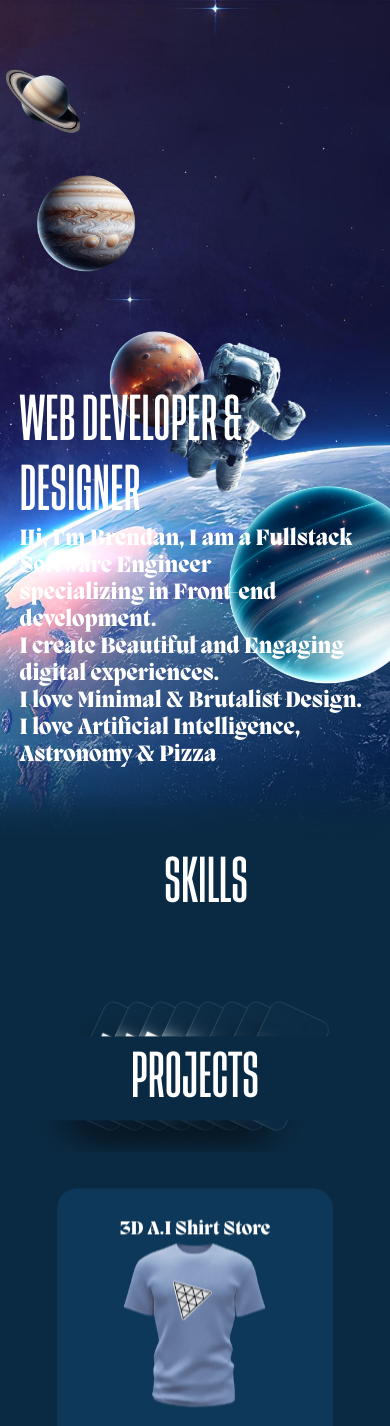
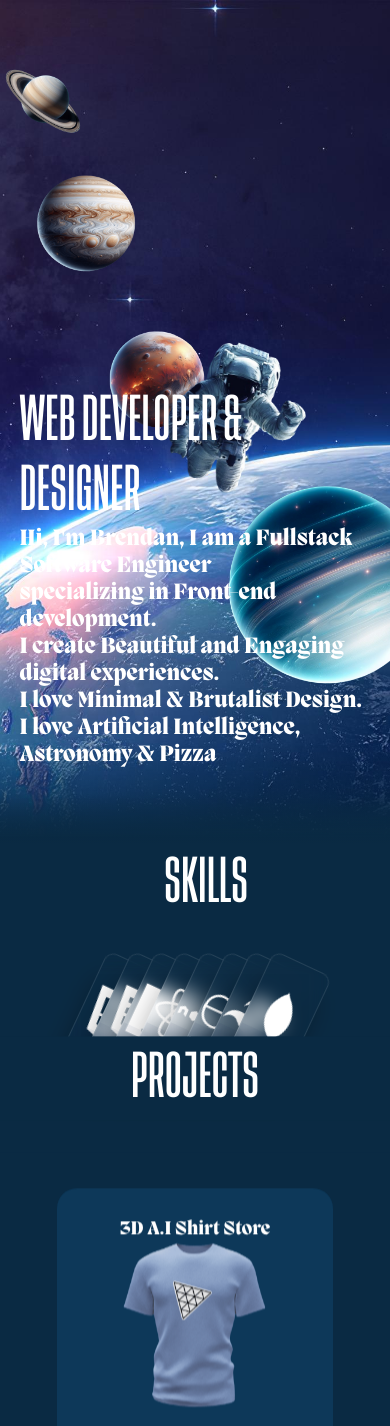
Before and after one commit to Xmuhia/Portfolio, a React (Vite) app in the folder client/: page / in a window 390 px wide. Shown: the top 1426 px of the page. Built offline with nearby package versions, Linux system fonts and the light colour scheme.

Commit message:
Updating Media Queries

```diff
--- a/client/src/index.css
+++ b/client/src/index.css
@@ -535,7 +535,7 @@ ul li {
     }
 
     .skills {
-      transform: translateY(-3em);
+      transform: translateY(-7em);
     }
 
    .project-cards {
```
